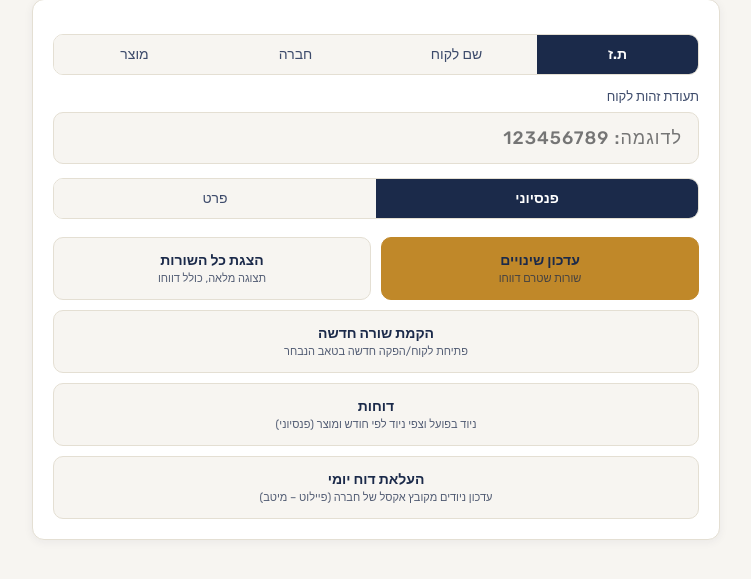
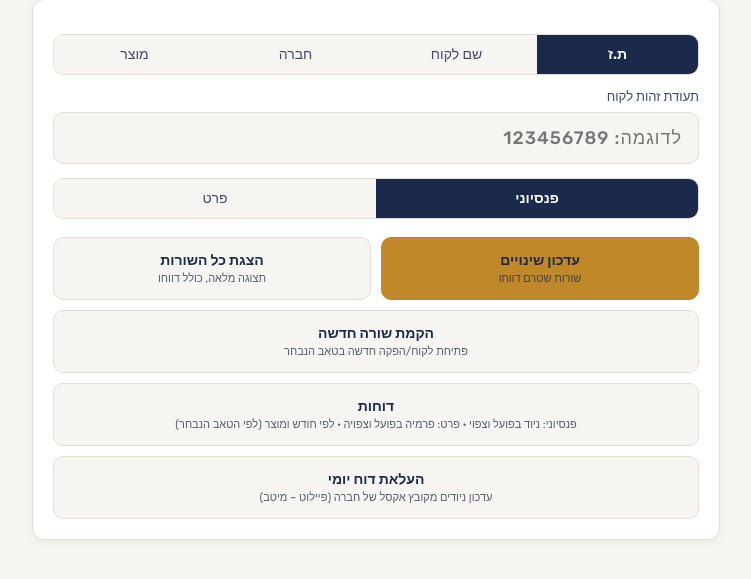
Before and after one commit to matanexcell-lab/hafakot-app, a Flask app: page / in a window 1280 px wide. Shown: the part 87-666 px from the top of the page, without its empty margins (264-1015 px from the left). Run offline with Flask 3, Linux system fonts and the light colour scheme; some libraries are stand-ins or nearby versions.

Commit message:
Update index.html

```diff
--- a/templates/index.html
+++ b/templates/index.html
@@ -78,7 +78,7 @@
 
       <button type="button" class="action-btn" id="btn-reports" style="margin-top: 10px; width: 100%;">
         <span class="action-title">דוחות</span>
-        <span class="action-sub">ניוד בפועל וצפי ניוד לפי חודש ומוצר (פנסיוני)</span>
+        <span class="action-sub">פנסיוני: ניוד בפועל וצפוי · פרט: פרמיה בפועל וצפויה · לפי חודש ומוצר (לפי הטאב הנבחר)</span>
       </button>
       <button type="button" class="action-btn" id="btn-daily" style="margin-top: 10px; width: 100%;">
         <span class="action-title">העלאת דוח יומי</span>
```
